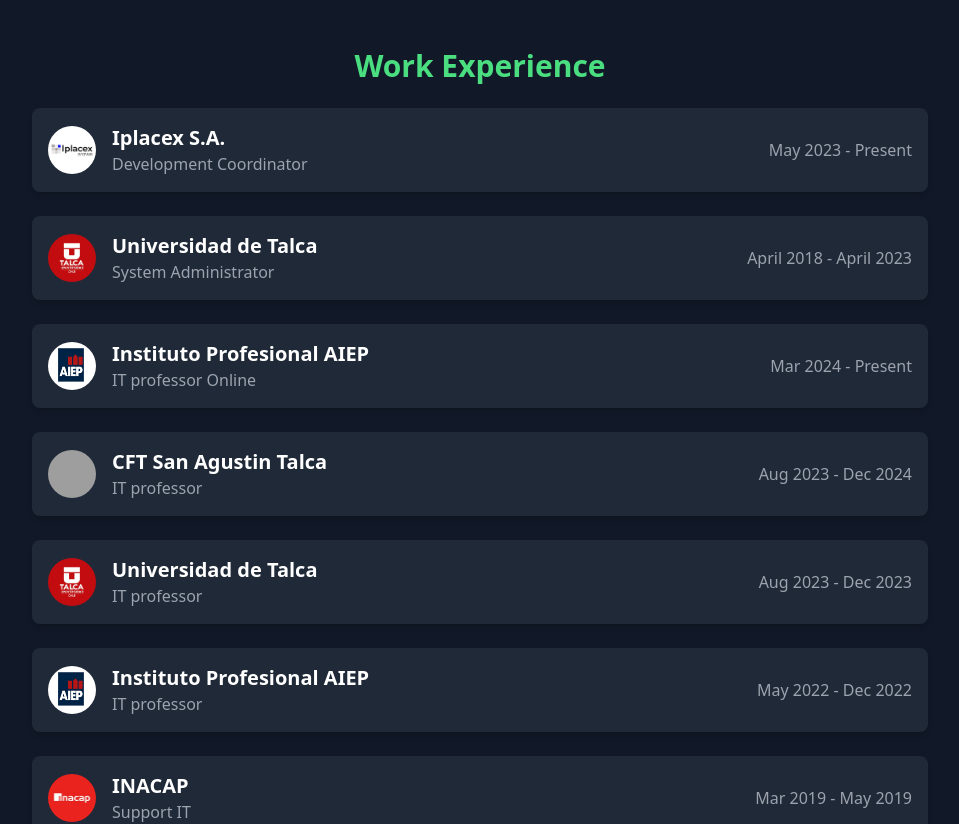
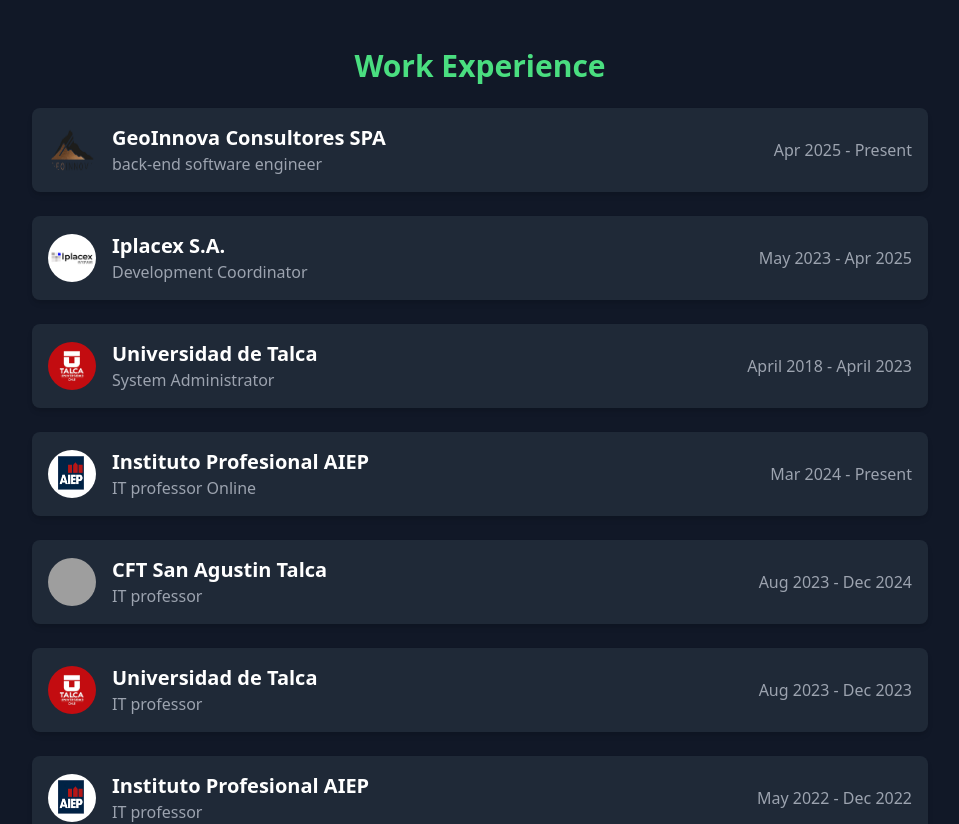
Before and after one commit to eigonzalezrojas/my-portfolio, a React (Vite) app: page / in a window 1280 px wide. Shown: the part 1280-2104 px from the top of the page, without its empty margins (160-1119 px from the left). Built offline with nearby package versions, Linux system fonts and the light colour scheme; grey boxes are pictures that could not be loaded.

Commit message:
add geoinnova info

```diff
--- a/src/components/Experience.jsx
+++ b/src/components/Experience.jsx
@@ -3,9 +3,16 @@
 function Experience() {
     const experiences = [
         {
+            company: "GeoInnova Consultores SPA",
+            role: "back-end software engineer",
+            date: "Apr 2025 - Present",
+            logo: "/logo_geoinnova.png",
+            details: "details: \"I design, develop, and maintain RESTful APIs to integrate services and enable efficient data consumption across multiple systems. I build and optimize data processing pipelines to improve performance and storage operations, while managing relational databases to ensure data integrity and availability. Additionally, I implement scalable, secure, and high-performance backend solutions, deploying and maintaining systems in cloud environments. My role also involves applying best development practices, code reviews, and testing strategies to ensure software quality, collaborating closely with multidisciplinary teams to define and deliver technical solutions.",
+        },
+        {
             company: "Iplacex S.A.",
             role: "Development Coordinator",
-            date: "May 2023 - Present",
+            date: "May 2023 - Apr 2025",
             logo: "/iplacex.png",
             details: "I developed a web platform using Django to streamline content migration from LMS Moodle to LMS Blackboard, automating internal processes with Python in an AWS EC2 environment to synchronize user and course data. Additionally, I implemented ETL processes with Pentaho PDI for periodic user performance reporting and continuously enhanced web applications using the Blackboard REST API to optimize CRUD operations for users and courses.",
         },
```
Also changed, not shown: public/logo_geoinnova.png (added).
